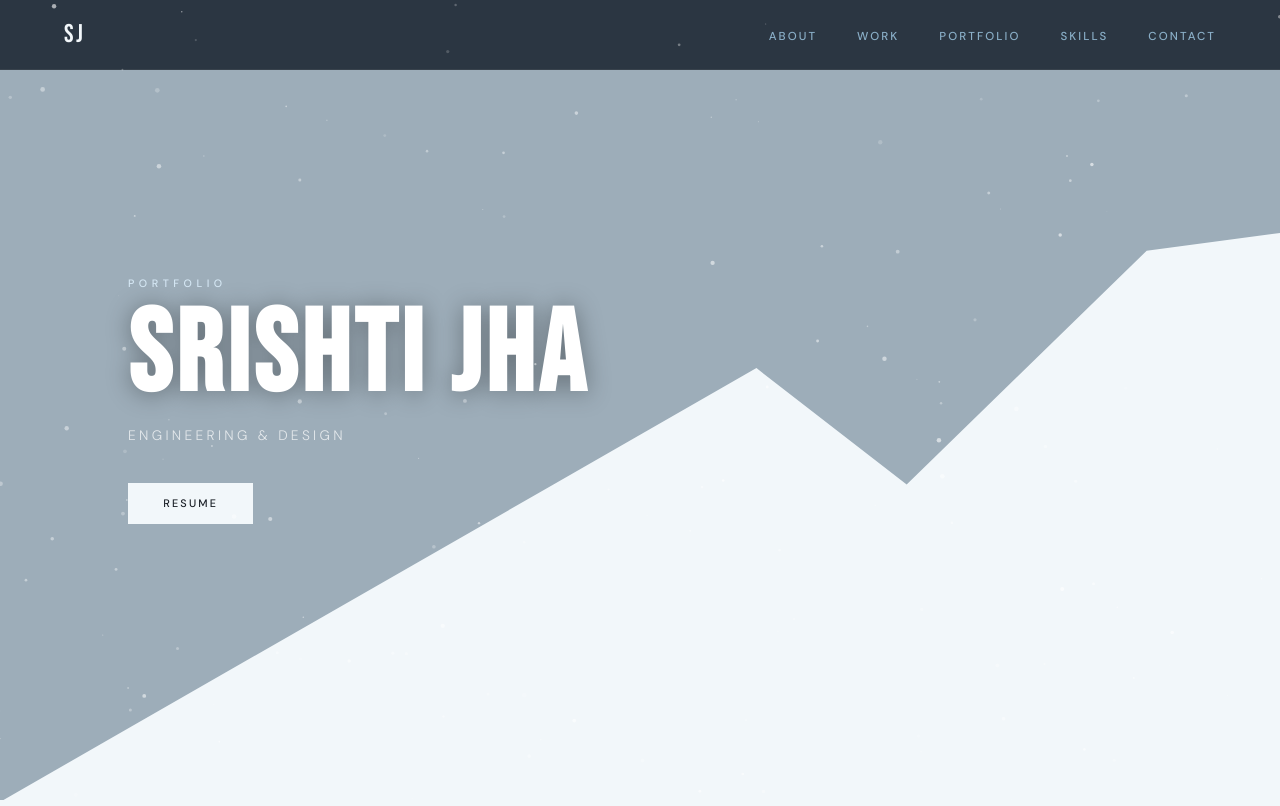
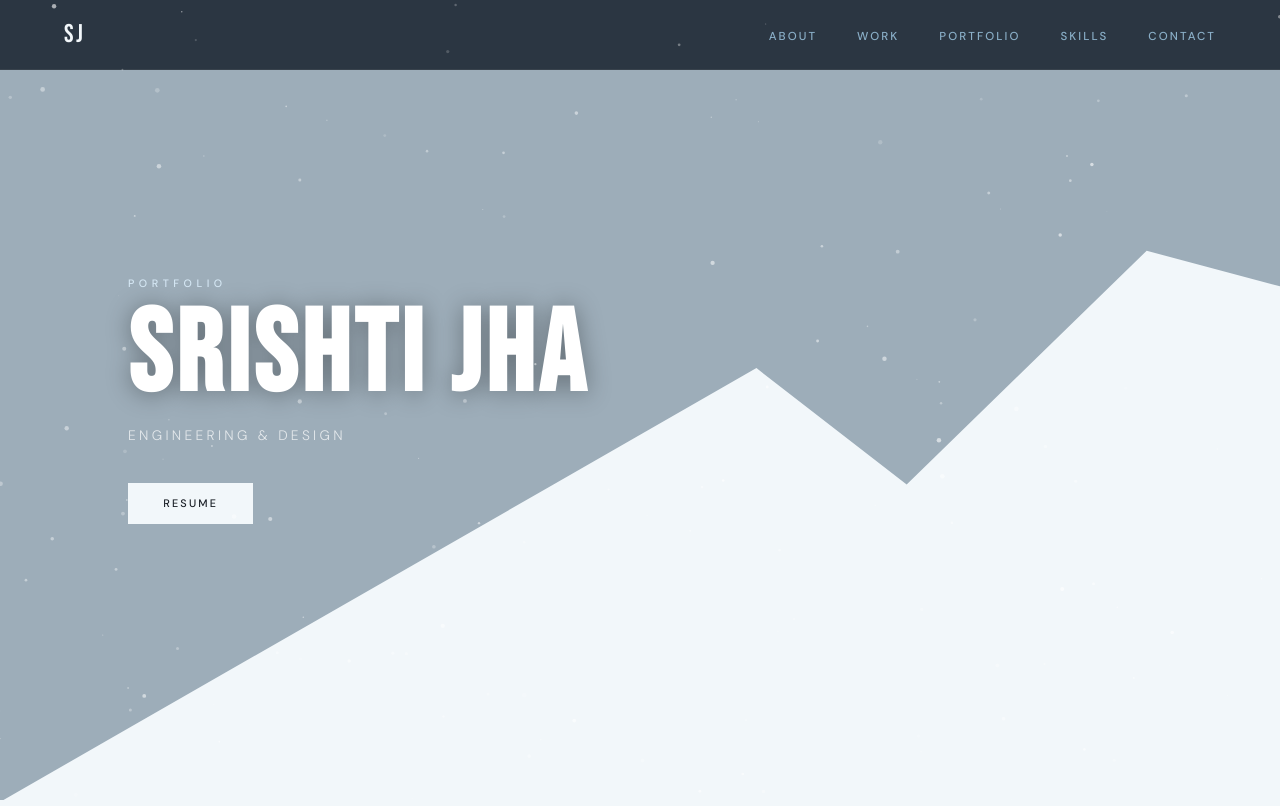
Before and after one commit to srish710/portfolio, a plain HTML site: page index.html in a window 1280 px wide. Shown: the top 806 px of the page. Drawn offline with Linux system fonts and the light colour scheme.

Commit message:
added resume.pdf

```diff
--- a/index.html
+++ b/index.html
@@ -32,7 +32,7 @@
     </div>
     <div class="hero-mountains">
       <svg viewBox="0 0 1440 640" preserveAspectRatio="none" xmlns="http://www.w3.org/2000/svg">
-        <polygon points="0,640  851,152  1020,283  1290,20  1440,0  1440,640" fill="#f2f7fa"/>
+        <polygon points="0,640  851,152  1020,283  1290,20  1440,60  1440,640" fill="#f2f7fa"/>
       </svg>
     </div>
   </section>
```
Also changed, not shown: 1 other file.
